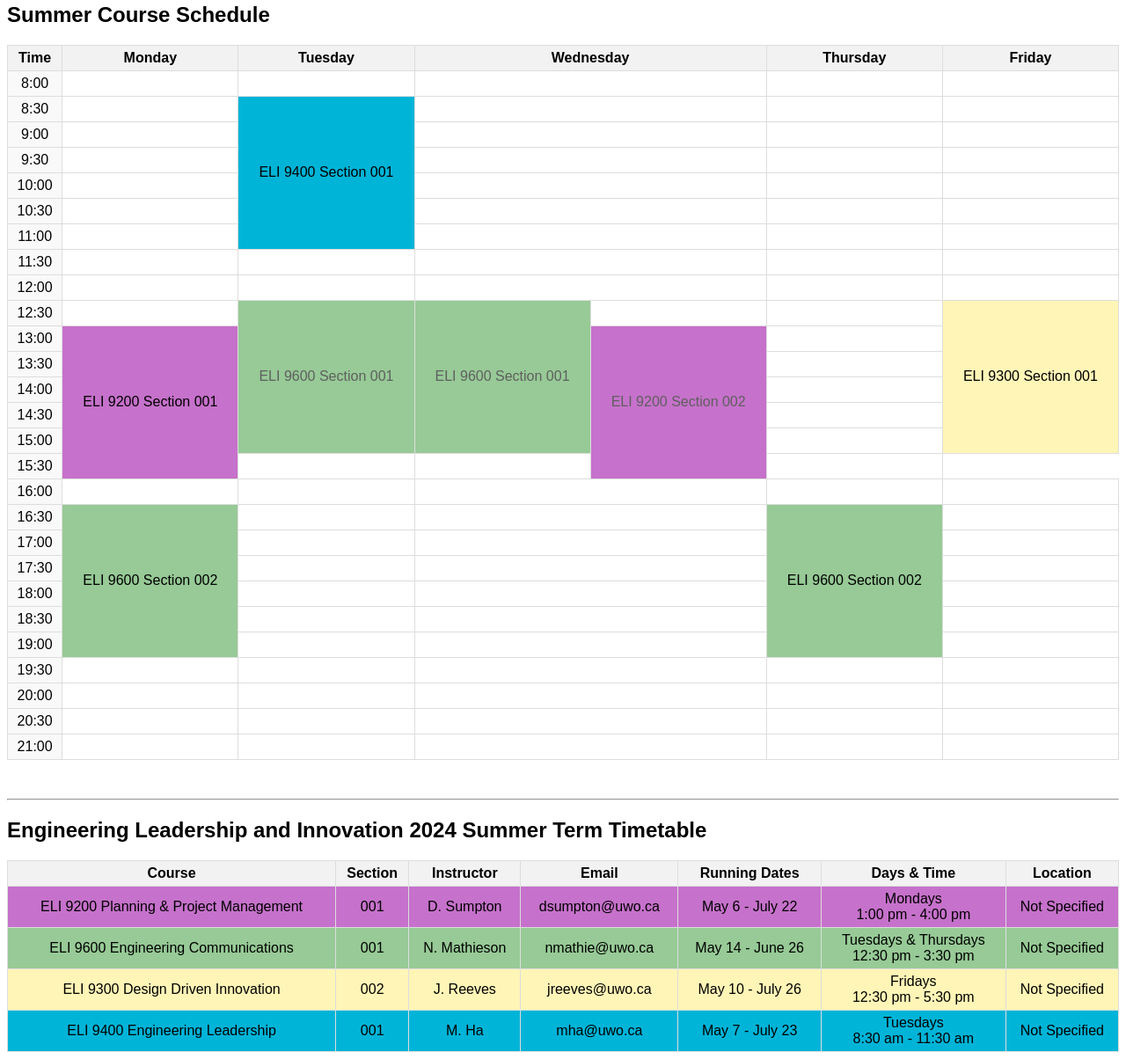
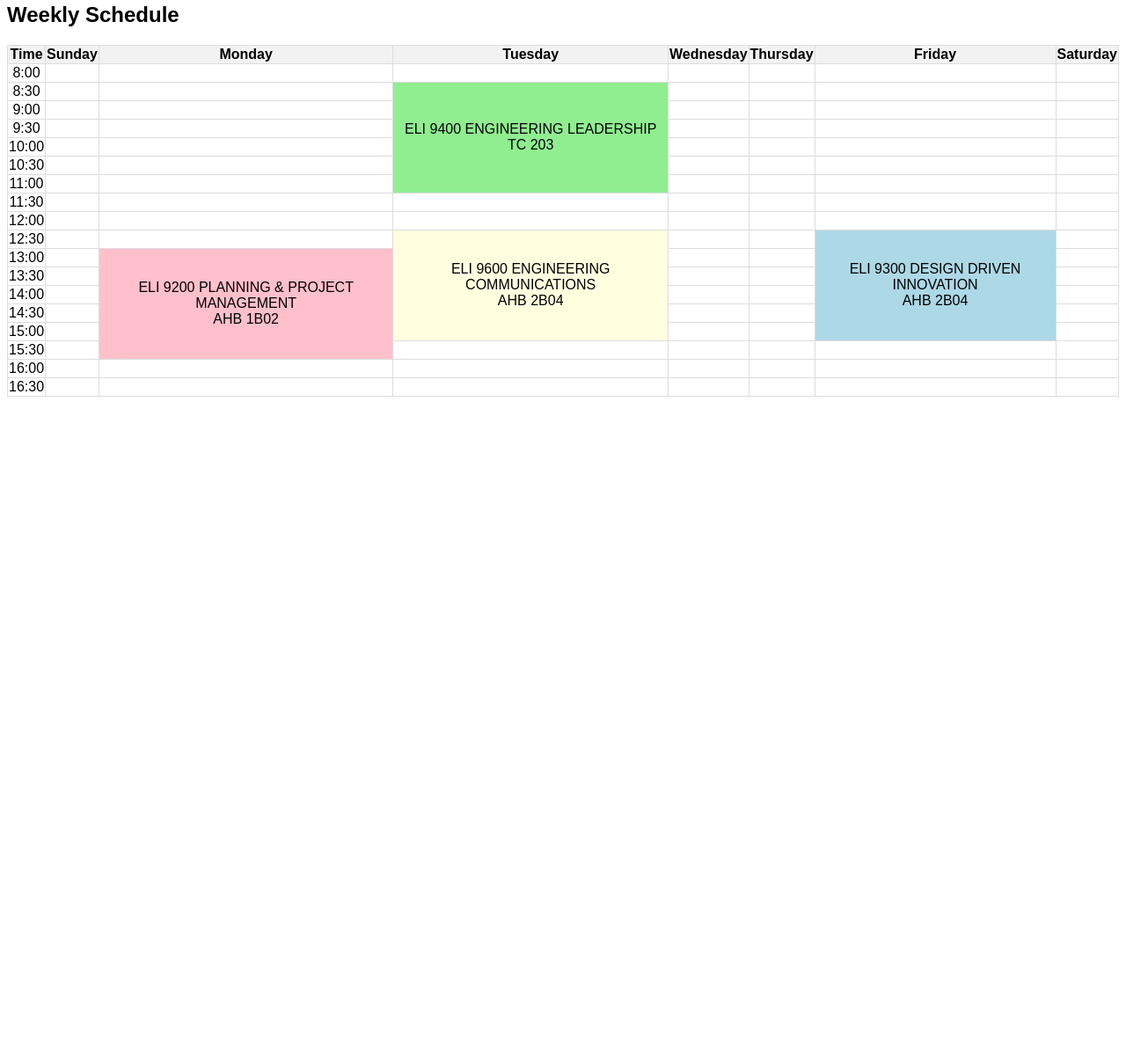
Before and after one commit to fwSara95h/SummerSchedule, a plain HTML site: page index.html in a window 1280 px wide. Shown: the part 17-1221 px from the top of the page at 88% size. After the commit the page ends 800 px from the top, so only its background shows below. Drawn offline with Linux system fonts and the light colour scheme.

Commit message:
Update index.html

```diff
--- a/index.html
+++ b/index.html
@@ -7,114 +7,48 @@
 <style>
   body { font-family: Arial, sans-serif; }
   table { width: 100%; border-collapse: collapse; }
-  th, td { padding: 5px; border: 1px solid #ddd; text-align: center; }
-  th { background-color: #f2f2f2; }
-  .time-slot { background-color: #f9f9f9; }
-  .ELI9200, td:has(>.ELI9200) { background-color: #C671CB; }
-  .ELI9600, td:has(>.ELI9600) { background-color: #97CA96; }
-  .ELI9300, td:has(>.ELI9300) { background-color: #FFF5B7; }
-  .ELI9400, td:has(>.ELI9400) { background-color: #00b4d8; }
-  .notPref { color: #5F5F5F; }
+  th, td { border: 1px solid #ddd; text-align: center; }
+  .time-header { background-color: #f2f2f2; }
+  .ELI9200 { background-color: #FFC0CB; }  /* Light Pink */
+  .ELI9300 { background-color: #ADD8E6; }  /* Light Blue */
+  .ELI9400 { background-color: #90EE90; }  /* Light Green */
+  .ELI9600 { background-color: #FFFFE0; }  /* Light Yellow */
 </style>
 </head>
 <body>
 
-<h2>Summer Course Schedule</h2>
+<h2>Weekly Schedule</h2>
 
 <table>
-  <tr>
+  <tr class="time-header">
     <th>Time</th>
+    <th>Sunday</th>
     <th>Monday</th>
     <th>Tuesday</th>
-    <th colspan="2">Wednesday</th>
+    <th>Wednesday</th>
     <th>Thursday</th>
     <th>Friday</th>
+    <th>Saturday</th>
   </tr>
-<tr><td class='time-slot'>8:00</td><td></td><td></td><td colspan="2"></td><td></td><td></td></tr>
-<tr><td class='time-slot'>8:30</td><td></td><td rowspan="6"><div class='ELI9400'>ELI 9400 Section 001</div></td><td colspan="2"></td><td></td><td></td></tr>
-<tr><td class='time-slot'>9:00</td><td></td><td colspan="2"></td><td></td><td></td></tr>
-<tr><td class='time-slot'>9:30</td><td></td><td colspan="2"></td><td></td><td></td></tr>
-<tr><td class='time-slot'>10:00</td><td></td><td colspan="2"></td><td></td><td></td></tr>
-<tr><td class='time-slot'>10:30</td><td></td><td colspan="2"></td><td></td><td></td></tr>
-<tr><td class='time-slot'>11:00</td><td></td><td colspan="2"></td><td></td><td></td></tr>
-<tr><td class='time-slot'>11:30</td><td></td><td></td><td colspan="2"></td><td></td><td></td></tr>
-<tr><td class='time-slot'>12:00</td><td></td><td></td><td colspan="2"></td><td></td><td></td></tr>
-<tr><td class='time-slot'>12:30</td><td></td><td rowspan="6"><div class='ELI9600 notPref'>ELI 9600 Section 001</div></td><td rowspan="6"><div class='ELI9600 notPref'>ELI 9600 Section 001</div></td><td></td><td></td><td rowspan="6"><div class='ELI9300'>ELI 9300 Section 001</div></td></tr>
-<tr><td class='time-slot'>13:00</td><td rowspan="6"><div class='ELI9200'>ELI 9200 Section 001</div></td><td rowspan="6"><div class='ELI9200 notPref'>ELI 9200 Section 002</div></td><td></td></tr>
-<tr><td class='time-slot'>13:30</td><td></td></tr>
-<tr><td class='time-slot'>14:00</td><td></td></tr>
-<tr><td class='time-slot'>14:30</td><td></td></tr>
-<tr><td class='time-slot'>15:00</td><td></td></tr>
-<tr><td class='time-slot'>15:30</td><td></td><td></td><td></td></tr>
-<tr><td class='time-slot'>16:00</td><td></td><td></td><td colspan="2"></td><td></td><td></td></tr>
-<tr><td class='time-slot'>16:30</td><td rowspan="6"><div class='ELI9600'>ELI 9600 Section 002</div></td><td></td><td colspan="2"></td><td rowspan="6"><div class='ELI9600'>ELI 9600 Section 002</div></td><td></td></tr>
-<tr><td class='time-slot'>17:00</td><td></td><td colspan="2"></td><td></td></tr>
-<tr><td class='time-slot'>17:30</td><td></td><td colspan="2"></td><td></td></tr>
-<tr><td class='time-slot'>18:00</td><td></td><td colspan="2"></td><td></td></tr>
-<tr><td class='time-slot'>18:30</td><td></td><td colspan="2"></td><td></td></tr>
-<tr><td class='time-slot'>19:00</td><td></td><td colspan="2"></td><td></td></tr>
-<tr><td class='time-slot'>19:30</td><td></td><td></td><td colspan="2"></td><td></td><td></td></tr>
-<tr><td class='time-slot'>20:00</td><td></td><td></td><td colspan="2"></td><td></td><td></td></tr>
-<tr><td class='time-slot'>20:30</td><td></td><td></td><td colspan="2"></td><td></td><td></td></tr>
-<tr><td class='time-slot'>21:00</td><td></td><td></td><td colspan="2"></td><td></td><td></td></tr>
+<tr><td>8:00</td><td></td><td></td><td></td><td></td><td></td><td></td><td></td></tr>
+<tr><td>8:30</td><td></td><td></td><td rowspan='6' class='ELI9400'>ELI 9400 ENGINEERING LEADERSHIP<br>TC 203</td><td></td><td></td><td></td><td></td></tr>
+<tr><td>9:00</td><td></td><td></td><td></td><td></td><td></td><td></td></tr>
+<tr><td>9:30</td><td></td><td></td><td></td><td></td><td></td><td></td></tr>
+<tr><td>10:00</td><td></td><td></td><td></td><td></td><td></td><td></td></tr>
+<tr><td>10:30</td><td></td><td></td><td></td><td></td><td></td><td></td></tr>
+<tr><td>11:00</td><td></td><td></td><td></td><td></td><td></td><td></td></tr>
+<tr><td>11:30</td><td></td><td></td><td></td><td></td><td></td><td></td><td></td></tr>
+<tr><td>12:00</td><td></td><td></td><td></td><td></td><td></td><td></td><td></td></tr>
+<tr><td>12:30</td><td></td><td></td><td rowspan='6' class='ELI9600'>ELI 9600 ENGINEERING COMMUNICATIONS<br>AHB 2B04</td><td></td><td></td><td rowspan='6' class='ELI9300'>ELI 9300 DESIGN DRIVEN INNOVATION<br>AHB 2B04</td><td></td></tr>
+<tr><td>13:00</td><td></td><td rowspan='6' class='ELI9200'>ELI 9200 PLANNING & PROJECT MANAGEMENT<br>AHB 1B02</td><td></td><td></td><td></td></tr>
+<tr><td>13:30</td><td></td><td></td><td></td><td></td></tr>
+<tr><td>14:00</td><td></td><td></td><td></td><td></td></tr>
+<tr><td>14:30</td><td></td><td></td><td></td><td></td></tr>
+<tr><td>15:00</td><td></td><td></td><td></td><td></td></tr>
+<tr><td>15:30</td><td></td><td></td><td></td><td></td><td></td><td></td></tr>
+<tr><td>16:00</td><td></td><td></td><td></td><td></td><td></td><td></td><td></td></tr>
+<tr><td>16:30</td><td></td><td></td><td></td><td></td><td></td><td></td><td></td></tr>
 
-</table>
-
-<br/>
-<br/>
-<hr/>
-<h2>Engineering Leadership and Innovation 2024 Summer Term Timetable</h2>
-
-<table>
-  <tr>
-    <th>Course</th>
-    <th>Section</th>
-    <th>Instructor</th>
-    <th>Email</th>
-    <th>Running Dates</th>
-    <th>Days & Time</th>
-    <th>Location</th>
-  </tr>
-  <!-- ELI 9200 Planning & Project Management -->
-  <tr class="ELI9200">
-    <td>ELI 9200 Planning & Project Management</td>
-    <td>001</td>
-    <td>D. Sumpton</td>
-    <td>dsumpton@uwo.ca</td>
-    <td>May 6 - July 22</td>
-    <td>Mondays<br>1:00 pm - 4:00 pm</td>
-    <td>Not Specified</td>
-  </tr>
-  <!-- ELI 9600 Engineering Communications -->
-  <tr class="ELI9600">
-    <td>ELI 9600 Engineering Communications</td>
-    <td>001</td>
-    <td>N. Mathieson</td>
-    <td>nmathie@uwo.ca</td>
-    <td>May 14 - June 26</td>
-    <td>Tuesdays & Thursdays<br>12:30 pm - 3:30 pm</td>
-    <td>Not Specified</td>
-  </tr>
-  <!-- ELI 9300 Design Driven Innovation -->
-  <tr class="ELI9300">
-    <td>ELI 9300 Design Driven Innovation</td>
-    <td>002</td>
-    <td>J. Reeves</td>
-    <td>jreeves@uwo.ca</td>
-    <td>May 10 - July 26</td>
-    <td>Fridays<br>12:30 pm - 5:30 pm</td>
-    <td>Not Specified</td>
-  </tr>
-  <!-- ELI 9400 Engineering Leadership -->
-  <tr class="ELI9400">
-    <td>ELI 9400 Engineering Leadership</td>
-    <td>001</td>
-    <td>M. Ha</td>
-    <td>mha@uwo.ca</td>
-    <td>May 7 - July 23</td>
-    <td>Tuesdays<br>8:30 am - 11:30 am</td>
-    <td>Not Specified</td>
-  </tr>
 </table>
 
 </body>
```
